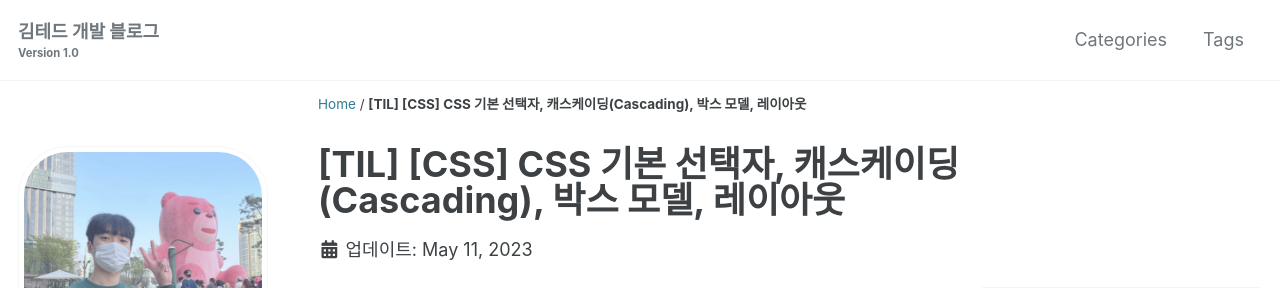
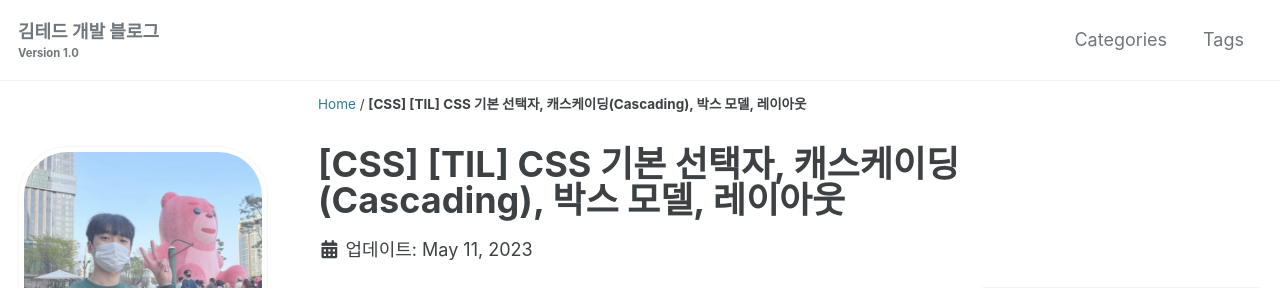
Before and after one commit to idkim97/idkim97.github.io, a Jekyll site: the page built from _posts/2023-05-11-CSS 기본 선택자, 캐스케이딩(Cascading), 박스 모델, 레이아웃.md, in a window 1280 px wide and 900 px high. Shown: the top 288 px of the window. Built offline with Jekyll 4.4.1, drawn with Linux system fonts in a browser that asks for light colours; cached includes are drawn as plain includes; some web fonts are replaced; comment, search, counter and statistics services are not loaded; part of the change alters nothing that is shown; some of the changed text lies outside the part shown.

```diff
--- a/_posts/2023-05-11-CSS 기본 선택자, 캐스케이딩(Cascading), 박스 모델, 레이아웃.md
+++ b/_posts/2023-05-11-CSS 기본 선택자, 캐스케이딩(Cascading), 박스 모델, 레이아웃.md
@@ -1,14 +1,14 @@
 ---
 permalink: /2023-05-11-CSS 기본 선택자, 캐스케이딩(Cascading), 박스 모델, 레이아웃/
-title: "[TIL] [CSS] CSS 기본 선택자, 캐스케이딩(Cascading), 박스 모델, 레이아웃"
+title: "[CSS] [TIL] CSS 기본 선택자, 캐스케이딩(Cascading), 박스 모델, 레이아웃"
 date: 2023-05-11 15:00:00
 toc: true
 toc_sticky: true
 toc_label: "CSS 기본 선택자, 캐스케이딩(Cascading), 박스 모델, 레이아웃"
 categories:
-- TIL
+- HTML & CSS
 tags:
-- TIL
+- 카카오 클라우드 스쿨
 - CSS
 - HTML
 ---
```
